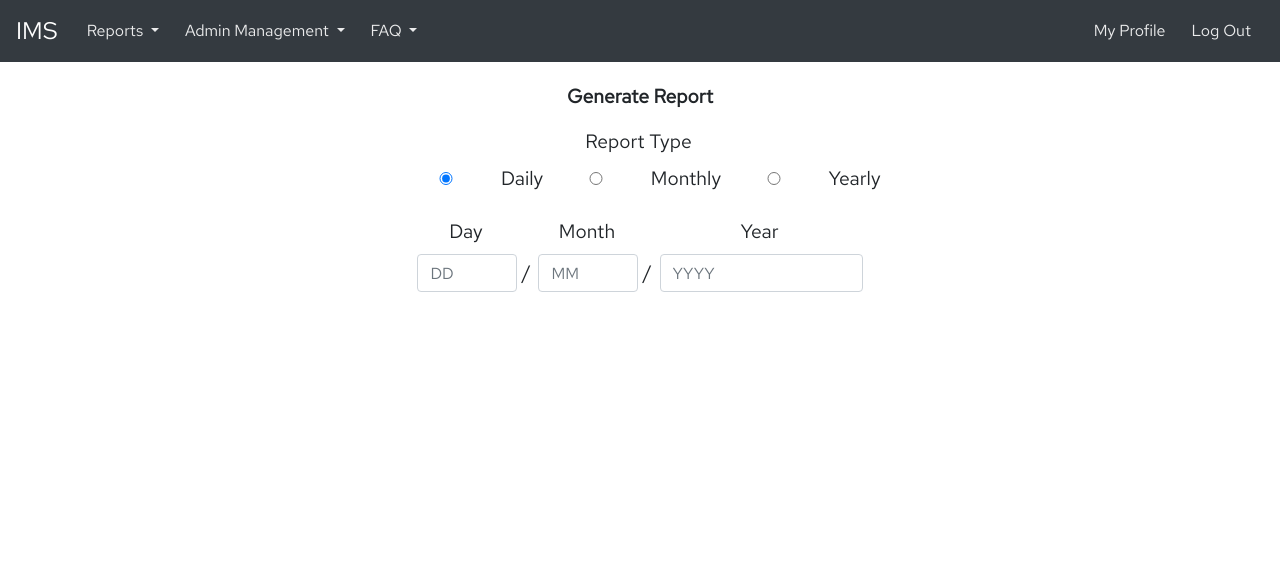
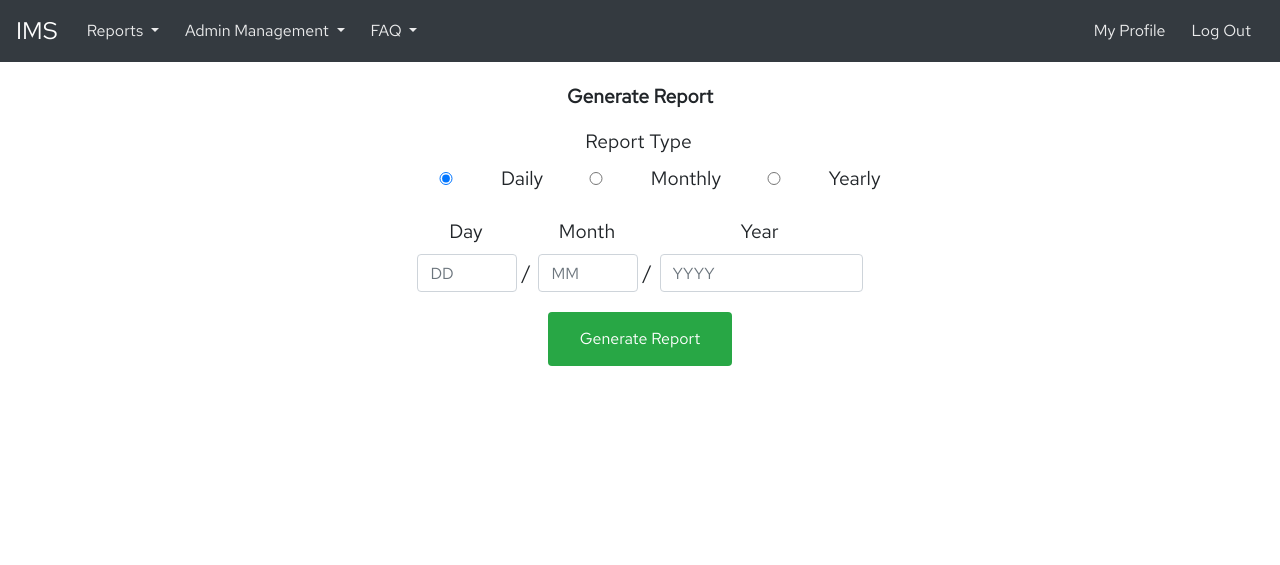
Before and after one commit to kentlow2002/IT1566, a Flask app: template templates/reportsCreate.html in a window 1280 px wide. Shown: the top 565 px of the page. Run offline with Flask 2, Linux system fonts and the light colour scheme; the template is opened without the code that fills it: values that come from a table or form of the project are taken from there, others are empty; some libraries are stand-ins or nearby versions.

Commit message:
fixed something on reports create

```diff
--- a/templates/reportsCreate.html
+++ b/templates/reportsCreate.html
@@ -51,7 +51,7 @@
               </div>
             </div>
           </div>
-          <input type="submit" value="Generate Report" class="btn button button2" onclick="date()">
+          <input type="submit" value="Generate Report" class="btn button btn-success" onclick="date()">
         </form>
       </div>
     </div>
```
